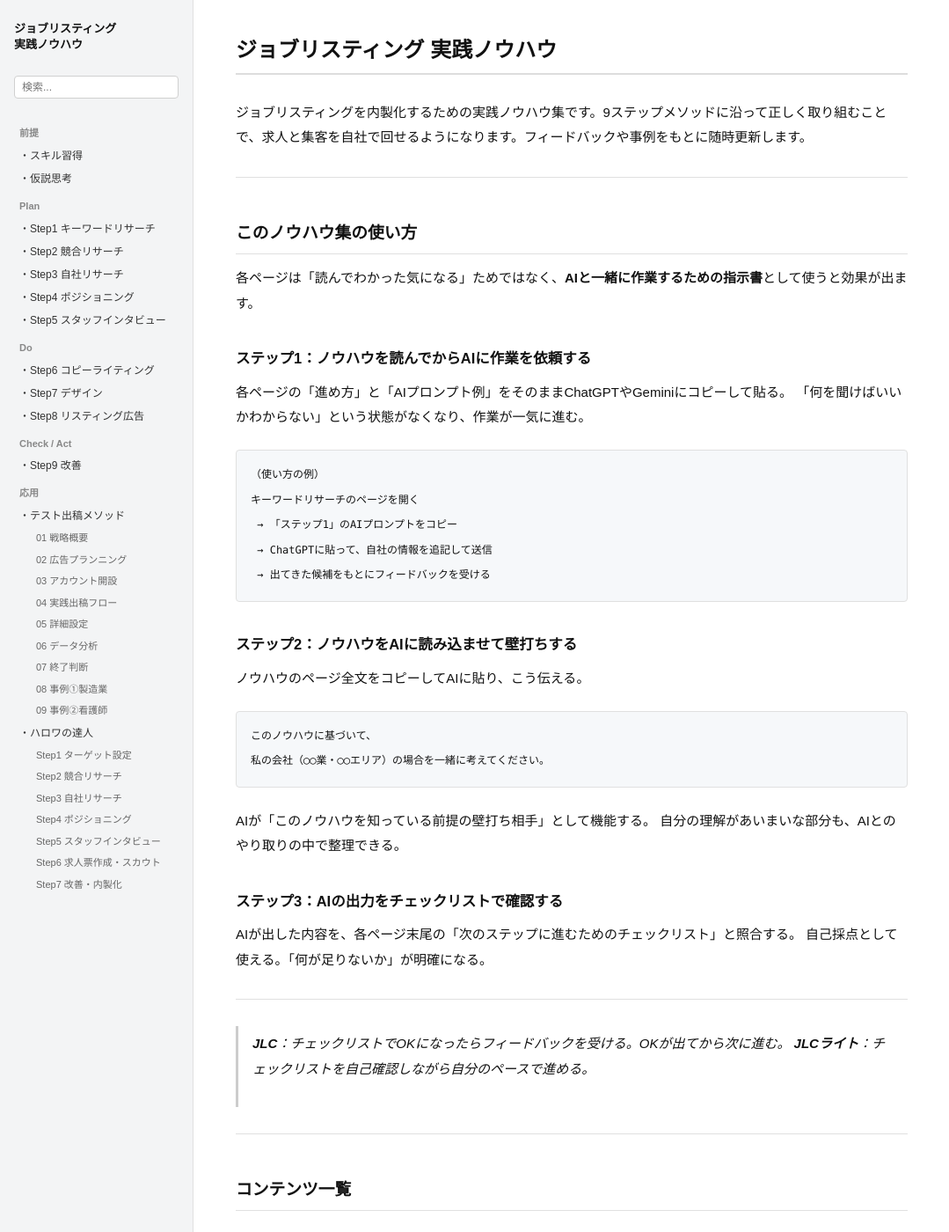
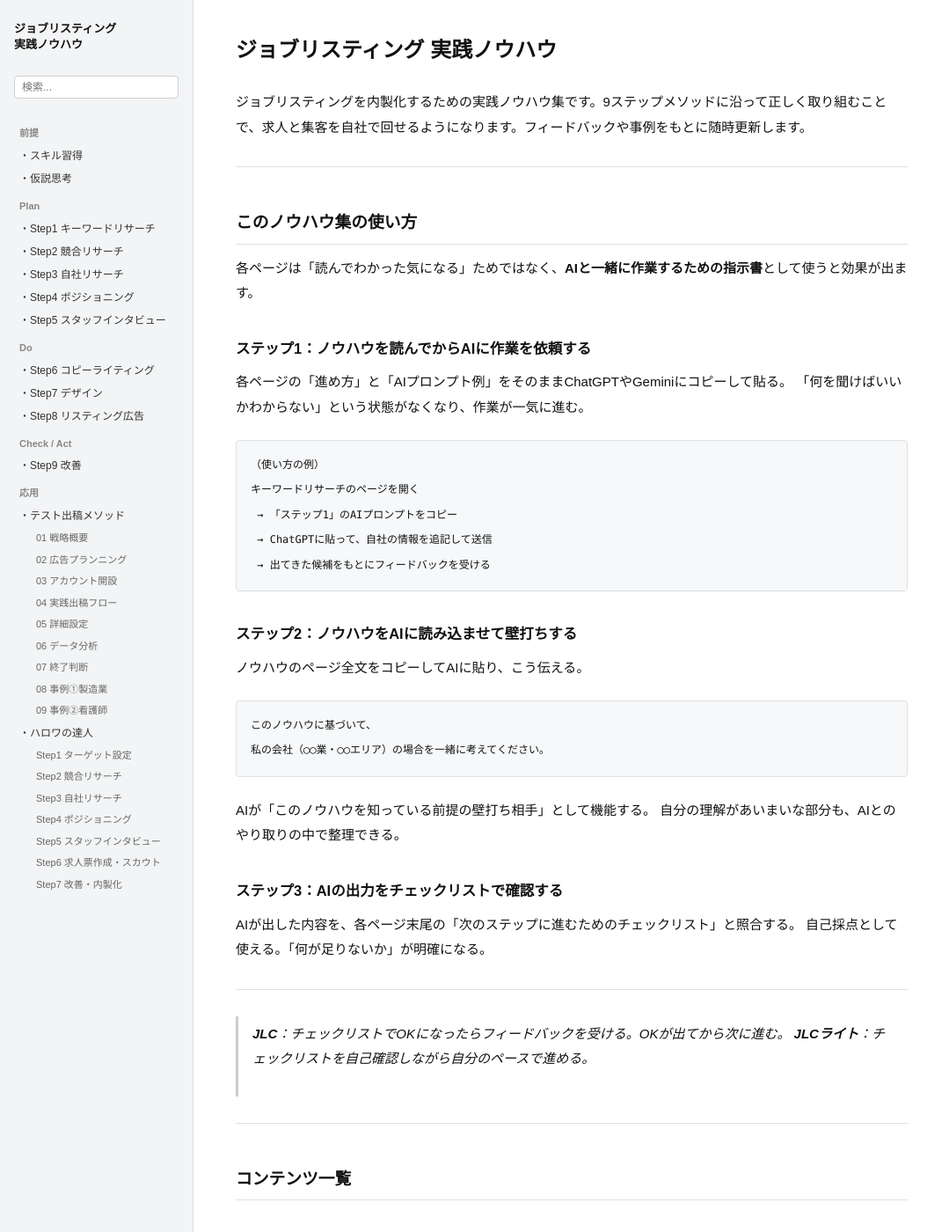
Before and after one commit to staffsolution/staffsolution-knowhow, a Jekyll site: the page built from index.md, in a window 1280 px wide and 1400 px high. Shown: the whole window at 88% size, without its empty margins (0-1079 px from the left). Built offline with Jekyll 4.4.1, drawn with Linux system fonts in a browser that asks for light colours; comment, search, counter and statistics services are not loaded; our own code applies the rules of GitHub Pages for plain Markdown files.

Commit message:
h1タイトル下の区切り線を削除
Made-with: Cursor

```diff
--- a/assets/css/style.css
+++ b/assets/css/style.css
@@ -122,8 +122,6 @@ body {
   color: #111;
   margin-top: 0;
   margin-bottom: 1.2em;
-  padding-bottom: 0.4em;
-  border-bottom: 2px solid #ddd;
   line-height: 1.4;
 }
 .main-content h2 {
```
